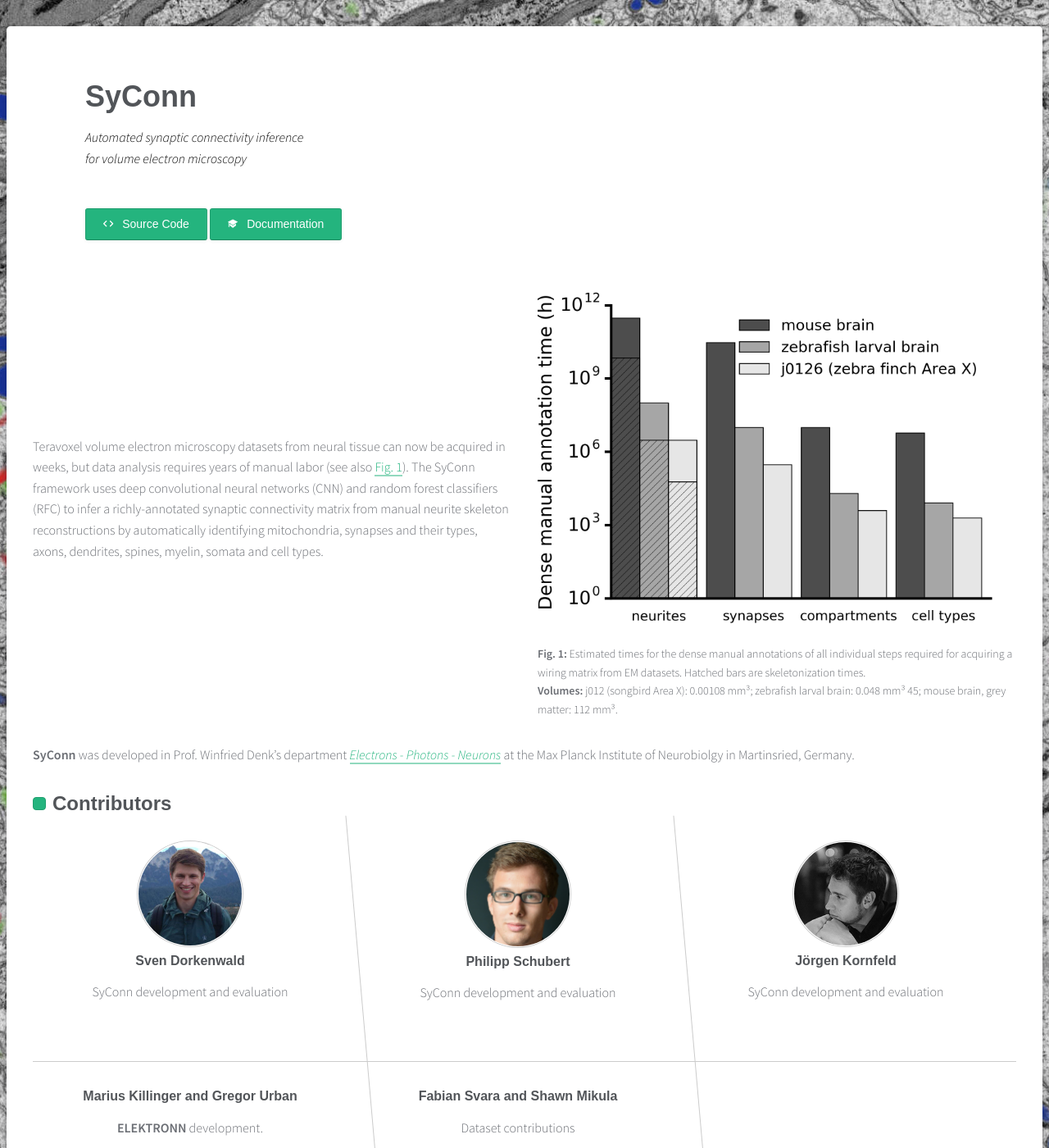
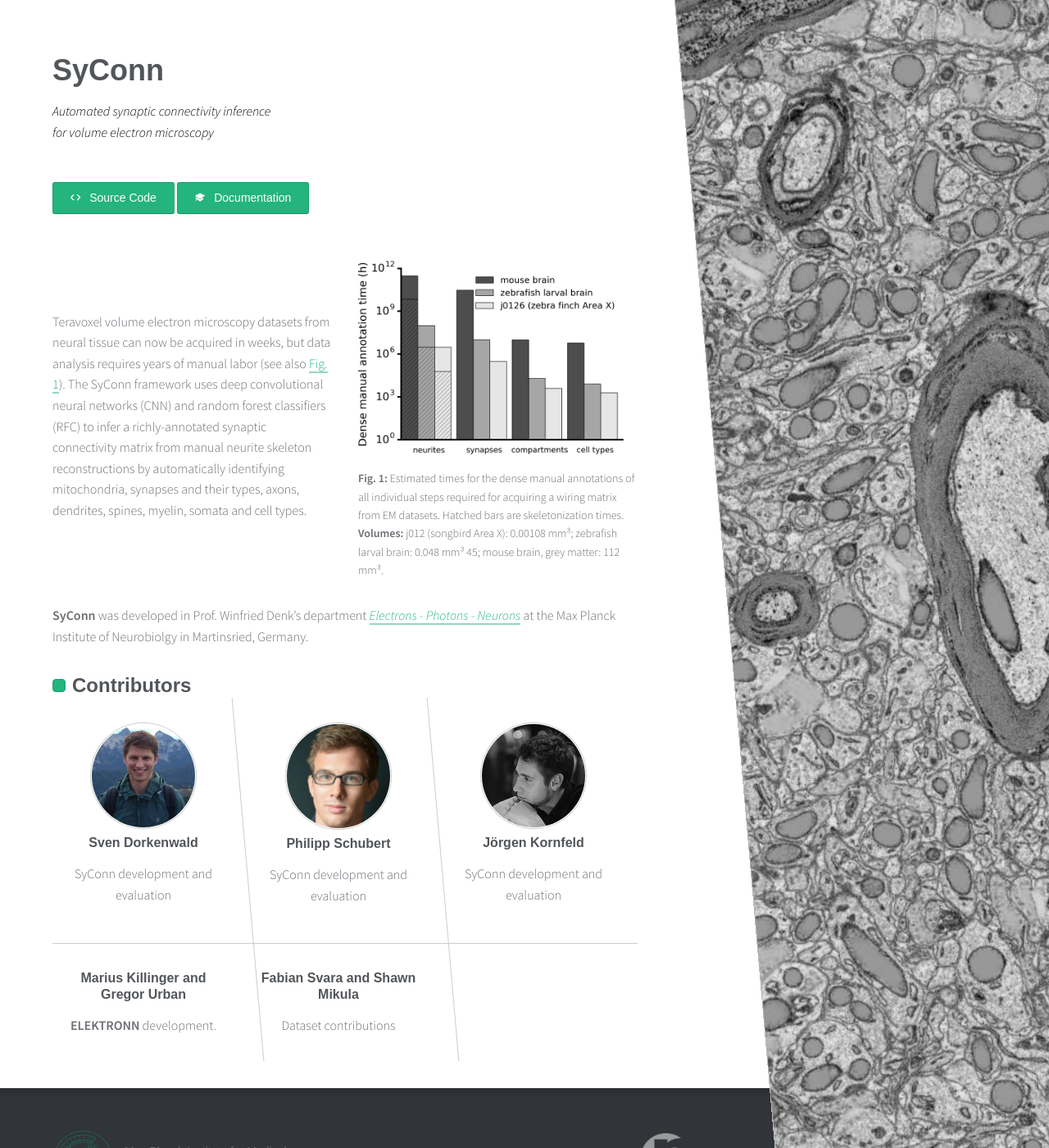
Before and after one commit to StructuralNeurobiologyLab/SyConn, a Jekyll site: the page built from index.html, in a window 1280 px wide and 1400 px high. Shown: the whole window at 82% size. Built offline with Jekyll 4.4.1, drawn with Linux system fonts in a browser that asks for light colours; some web fonts are replaced.

Commit message:
Display the large layout on smaller screens sooner * Decrease `on-large' breakpoint width

```diff
--- a/_sass/main.scss
+++ b/_sass/main.scss
@@ -3,7 +3,7 @@
 $on-xsmall: 480px;
 $on-small:  640px;
 $on-medium: 720px;
-$on-large:  1440px;
+$on-large:  1200px;
 
 $accent-color: #24b47e;
 
```
